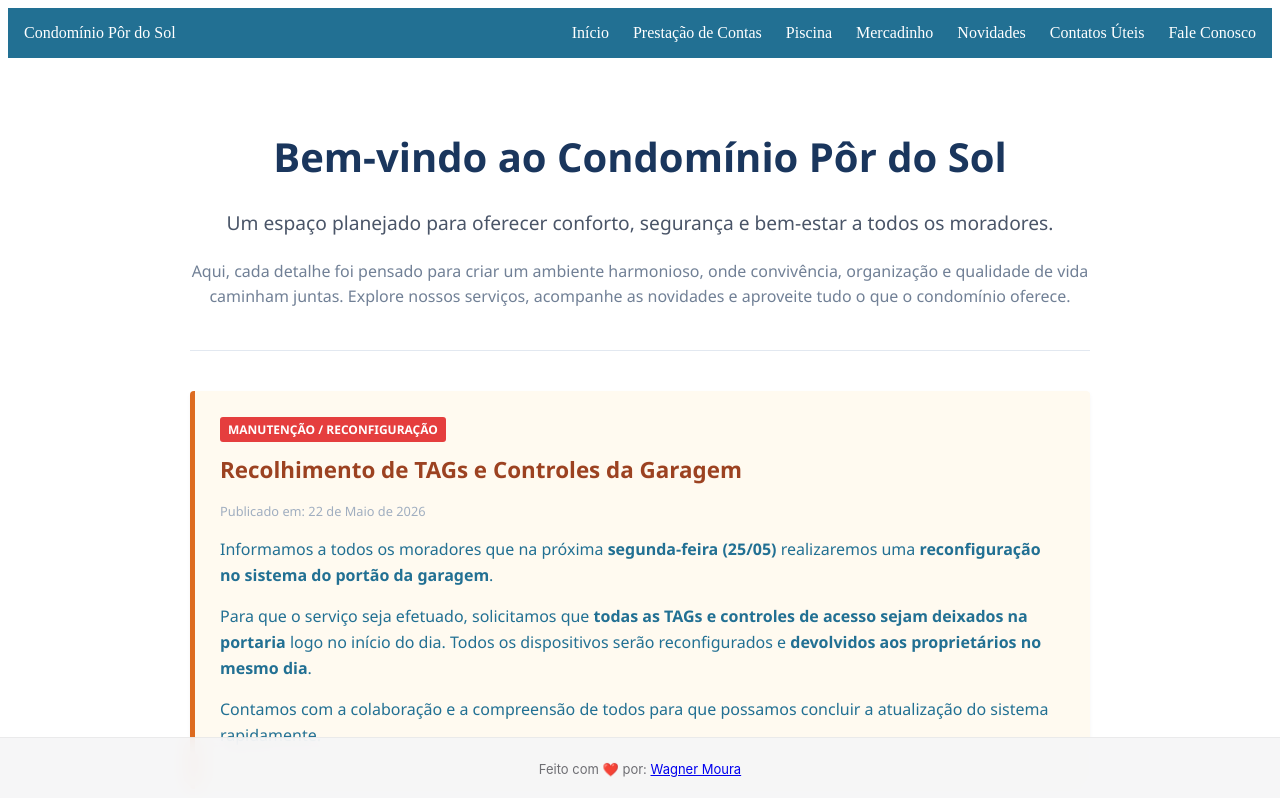
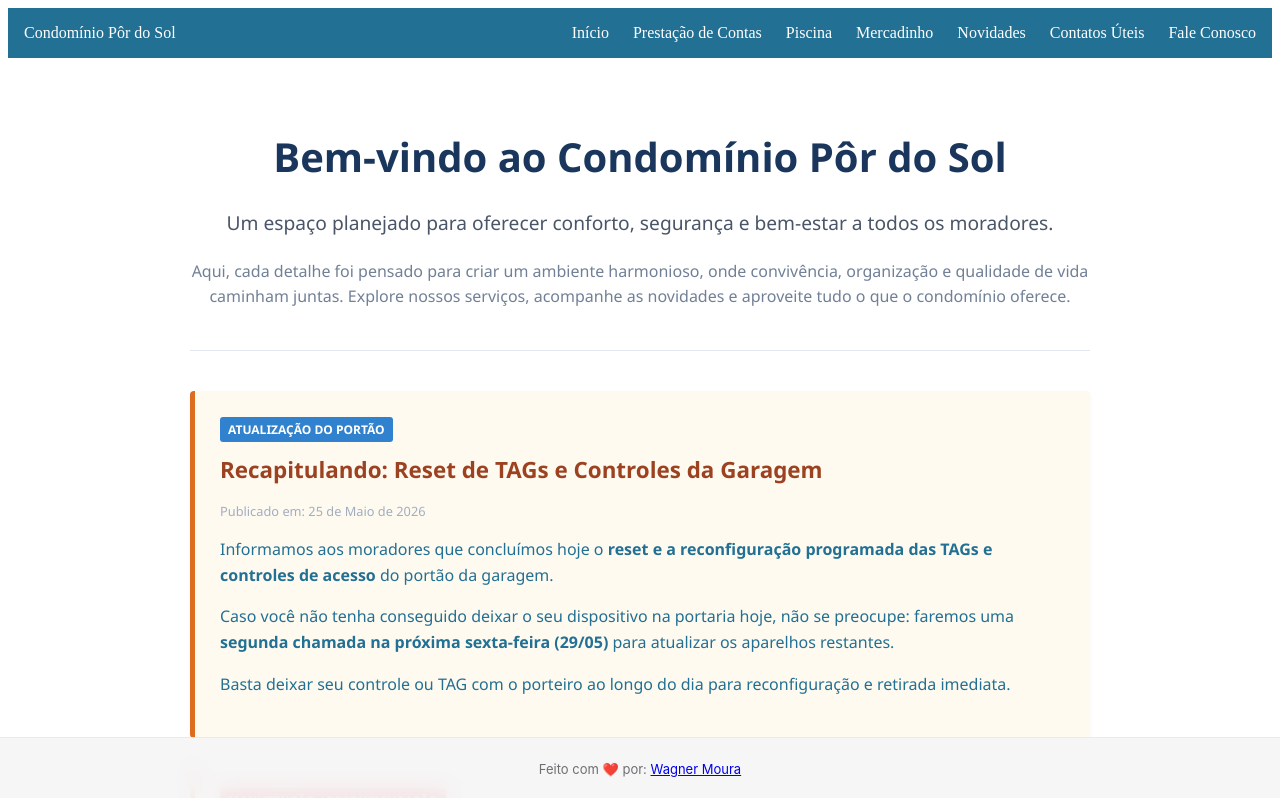
Before and after one commit to andradewagner/pordosol, an Angular app in the folder frontend/: page /home in a window 1280 px wide. Shown: the top 798 px of the page. Built offline with nearby package versions, Linux system fonts and the light colour scheme.

Commit message:
Comunicado para recadastramento de tag e controle

```diff
--- a/frontend/src/app/pages/home/home.component.html
+++ b/frontend/src/app/pages/home/home.component.html
@@ -12,6 +12,20 @@
   <hr class="section-divider">
 
   <section class="home-alerts">
+    <div class="alert-card important" style="margin-bottom: 24px;">
+      <div class="alert-badge" style="background-color: #3182ce;">ATUALIZAÇÃO DO PORTÃO</div>
+      <h3>Recapitulando: Reset de TAGs e Controles da Garagem</h3>
+      <p class="alert-date">Publicado em: 25 de Maio de 2026</p>
+      <p>
+        Informamos aos moradores que concluímos hoje o <strong>reset e a reconfiguração programada das TAGs e
+          controles de acesso</strong> do portão da garagem.
+      </p>
+      <p>
+        Caso você não tenha conseguido deixar o seu dispositivo na portaria hoje, não se preocupe: faremos uma
+        <strong>segunda chamada na próxima sexta-feira (29/05)</strong> para atualizar os aparelhos restantes.
+      </p>
+      <p>Basta deixar seu controle ou TAG com o porteiro ao longo do dia para reconfiguração e retirada imediata.</p>
+    </div>
     <div class="alert-card important" style="margin-bottom: 24px;">
       <div class="alert-badge" style="background-color: #e53e3e;">MANUTENÇÃO / RECONFIGURAÇÃO</div>
       <h3>Recolhimento de TAGs e Controles da Garagem</h3>
```
